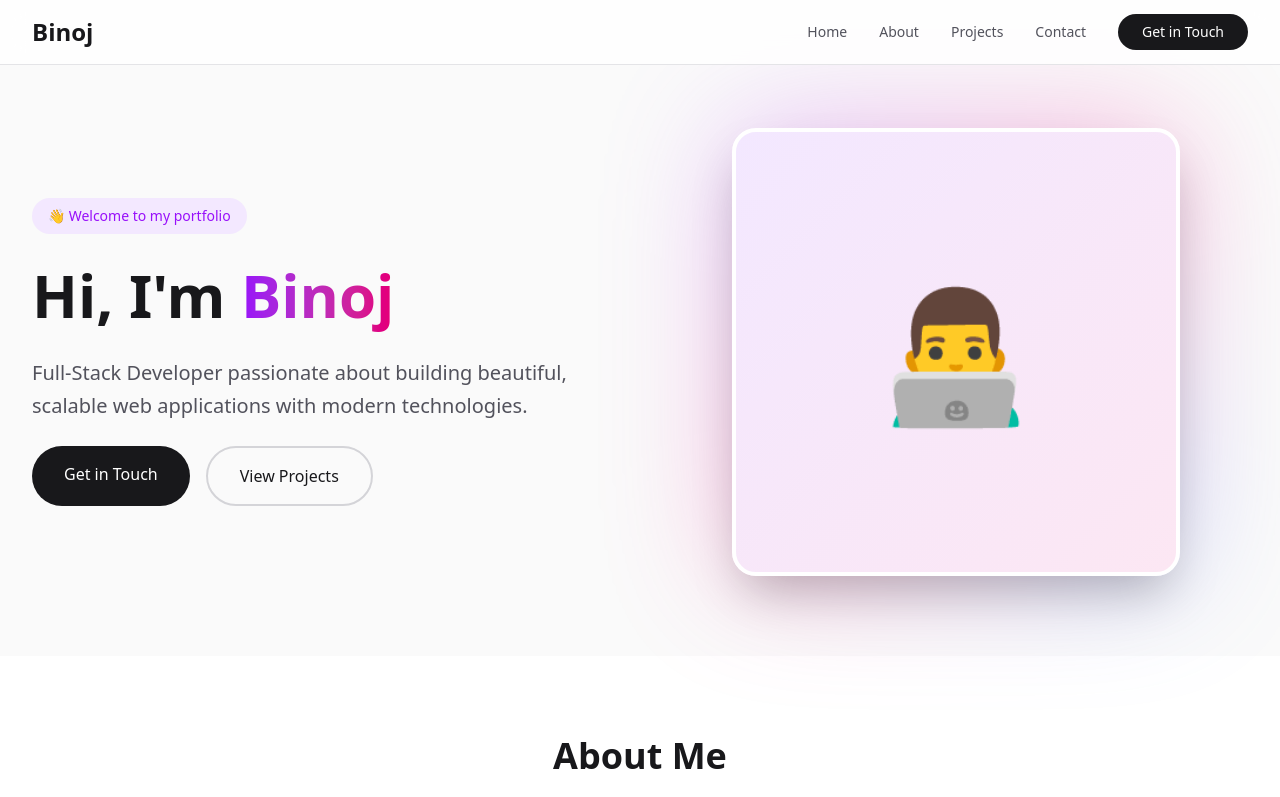
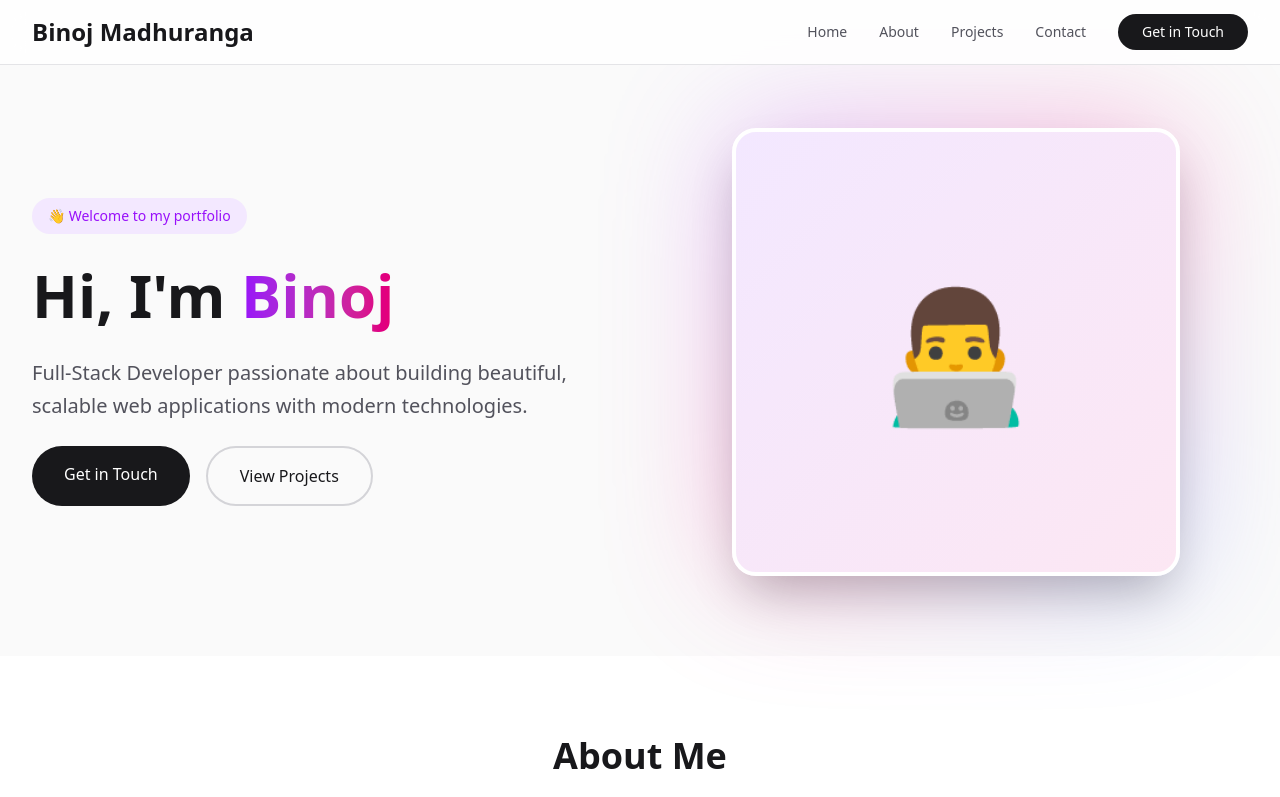
Before and after one commit to binojmadhuranga/my-new-portfolio, a Next.js app: page / in a window 1280 px wide. Shown: the top 797 px of the page. Built offline with nearby package versions, Linux system fonts and the light colour scheme.

Commit message:
change the nav bar name .

```diff
--- a/app/about/page.tsx
+++ /dev/null
@@ -1,6 +0,0 @@
-
-export default function page() {
-  return (
-    <div>page</div>
-  )
-}
--- a/components/Navbar.tsx
+++ b/components/Navbar.tsx
@@ -19,7 +19,7 @@ export default function Navbar() {
         <div className="flex justify-between items-center h-16">
           {/* Logo */}
           <Link href="/" className="text-2xl font-bold text-zinc-900 dark:text-zinc-50">
-            Binoj
+            Binoj Madhuranga
           </Link>
 
           {/* Desktop Navigation */}
```
